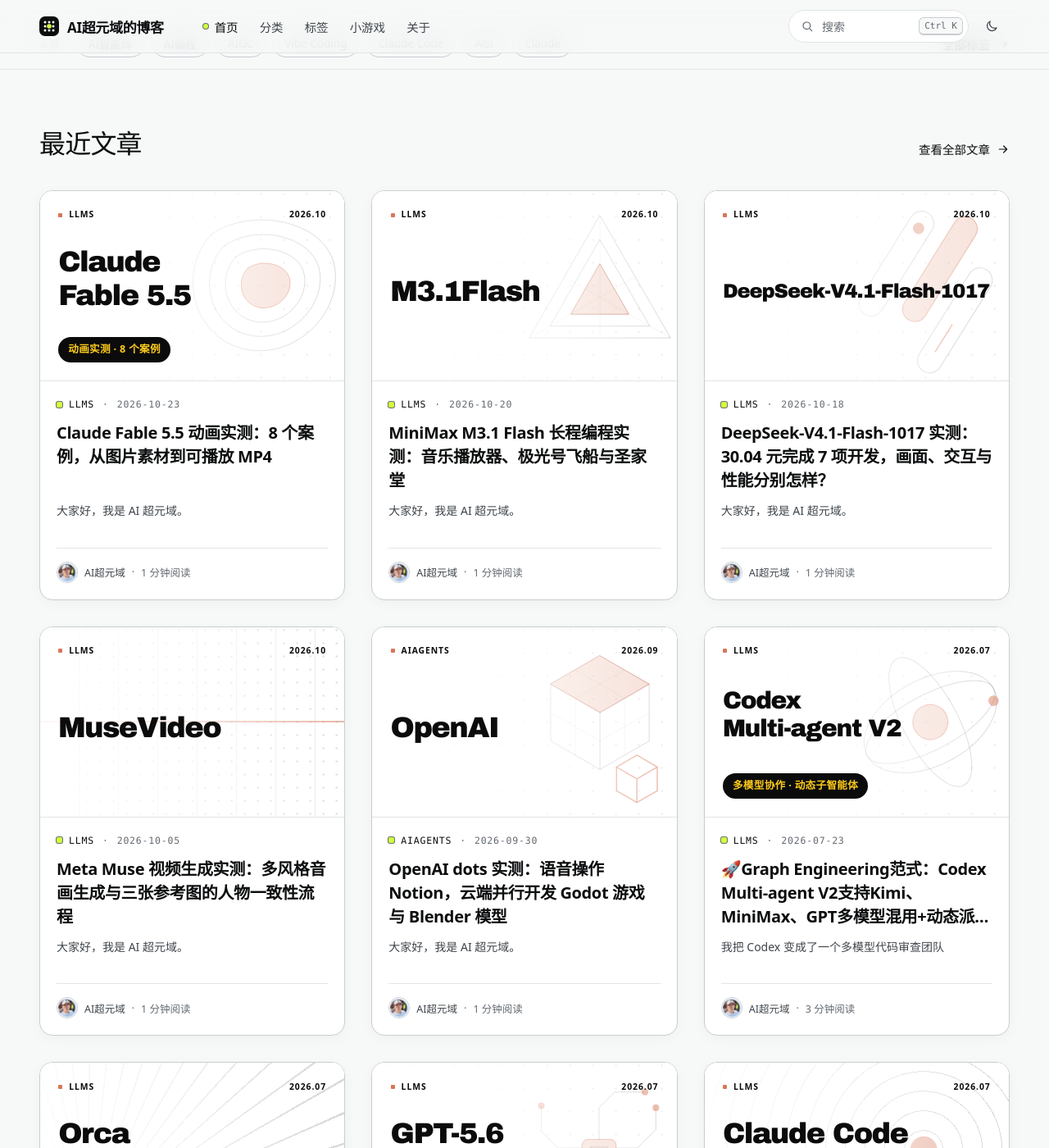
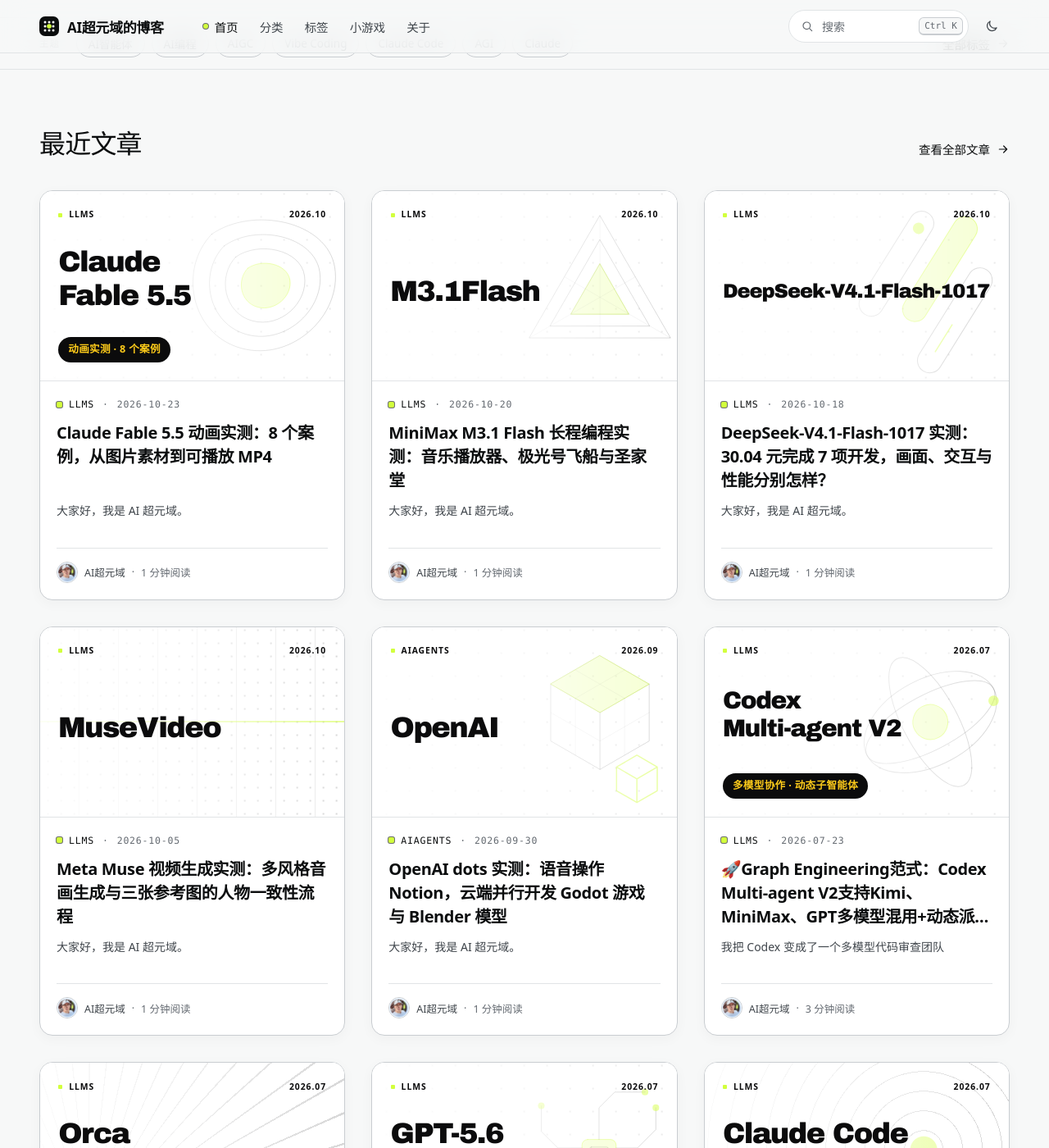
Before and after one commit to aiviai/aiviai.github.io, a Jekyll site: the page built from index.html, in a window 1280 px wide and 1400 px high, scrolled down 700 px. Shown: the whole window at 82% size. Built offline with Jekyll 4.4.1, drawn with Linux system fonts in a browser that asks for light colours; the list of posts is cut into pages by our own code; comment, search, counter and statistics services are not loaded.

Commit message:
Use theme lime green for all generated cover accents

```diff
--- a/_sass/latent/_covers.scss
+++ b/_sass/latent/_covers.scss
@@ -95,7 +95,7 @@
     --plate-str: rgba(11, 11, 12, .16);
     --plate-line: rgba(11, 11, 12, .09);
     --plate-dot: rgba(11, 11, 12, .16);
-    --signal: rgba(217, 119, 87, .52);
+    --signal: var(--keyword-cover-pattern);
     -webkit-mask-image: linear-gradient(90deg, rgba(0, 0, 0, .1), rgba(0, 0, 0, .36) 48%, #000);
     mask-image: linear-gradient(90deg, rgba(0, 0, 0, .1), rgba(0, 0, 0, .36) 48%, #000);
     pointer-events: none;
--- a/_sass/latent/_tokens.scss
+++ b/_sass/latent/_tokens.scss
@@ -72,7 +72,8 @@
   --keyword-cover-bg: #FFFFFF;
   --keyword-cover-ink: #0B0B0C;
   --keyword-cover-accent: #FFCC1A;
-  --keyword-cover-mark: #D97757;
+  --keyword-cover-mark: var(--signal);
+  --keyword-cover-pattern: color-mix(in srgb, var(--signal) 52%, transparent);
   --keyword-cover-black: #0B0B0C;
   --keyword-cover-font: "Arial Black", "Arial", "PingFang SC", "Microsoft YaHei", sans-serif;
   --signal: #D2FF3D;
```
